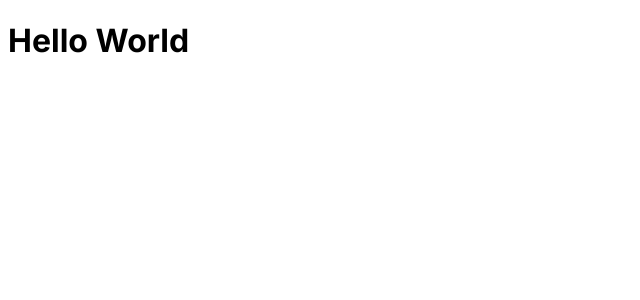
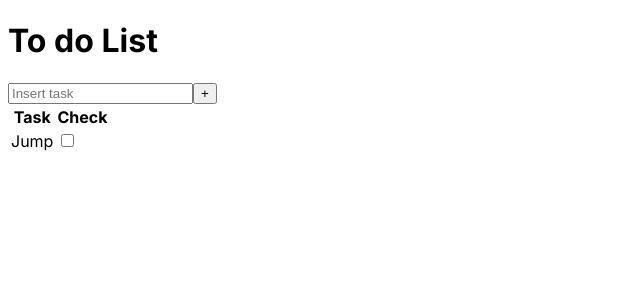
Before and after one commit to GuiJv/ListaTarefas, a Next.js app in the folder front/todolist/: page / in a window 1280 px wide. Shown: the top 300 px of the page, without its empty margins (0-640 px from the left). Built offline with nearby package versions, Linux system fonts and the light colour scheme.

Commit message:
Basic HTML Structure

```diff
--- /dev/null
+++ b/front/todolist/app/components/AddTasks.js
@@ -0,0 +1,12 @@
+const AddTasks = () =>{
+    return(
+        <div>
+            <form>
+                <input type="text" placeholder="Insert task"></input>
+                <button type="submit">+</button>
+            </form>
+        </div>
+    )
+}
+
+export default AddTasks
--- /dev/null
+++ b/front/todolist/app/components/ToDos.js
@@ -0,0 +1,26 @@
+const ToDos = () =>{
+    return(
+        <div>
+  <table>
+    {/* head */}
+    <thead>
+      <tr>
+        <th>Task</th>
+        <th>Check</th>
+      </tr>
+    </thead>
+    <tbody>
+      {/* row 1 */}
+      <tr>
+        <td>Jump</td>
+        <td><input type="checkbox"></input></td>
+      </tr>
+      {/* row 2 */}
+    </tbody>
+  </table>
+</div>
+
+    )
+}
+
+export default ToDos
--- a/front/todolist/app/page.js
+++ b/front/todolist/app/page.js
@@ -1,8 +1,16 @@
 import Image from 'next/image'
 import styles from './page.module.css'
+import AddTasks from './components/AddTasks'
+import ToDos from './components/ToDos'
 
 export default function Home() {
   return (
-    <h1>Hello World</h1>
+    <main>
+      <div>
+        <h1>To do List</h1>
+        <AddTasks />
+        <ToDos />
+      </div>
+    </main>
   )
 }
```
